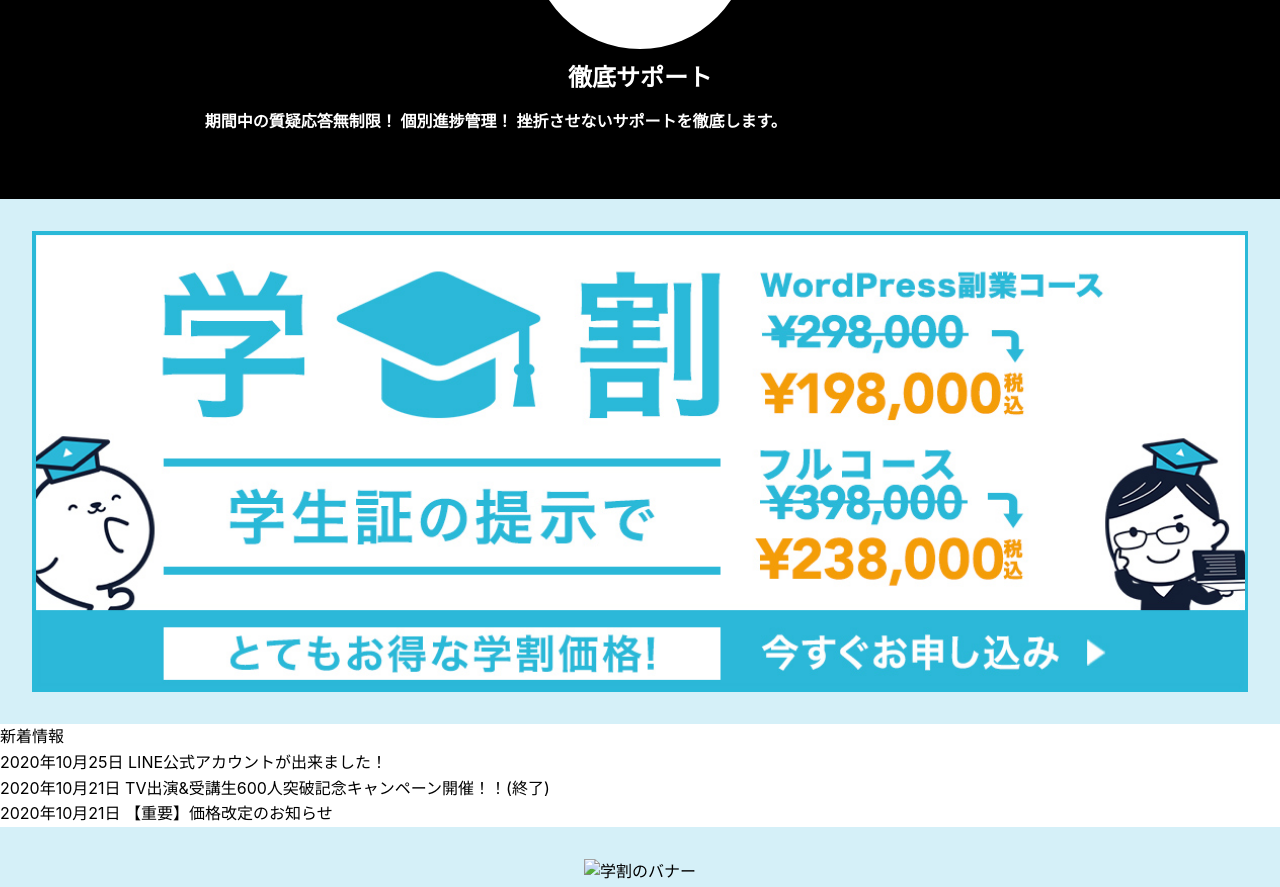
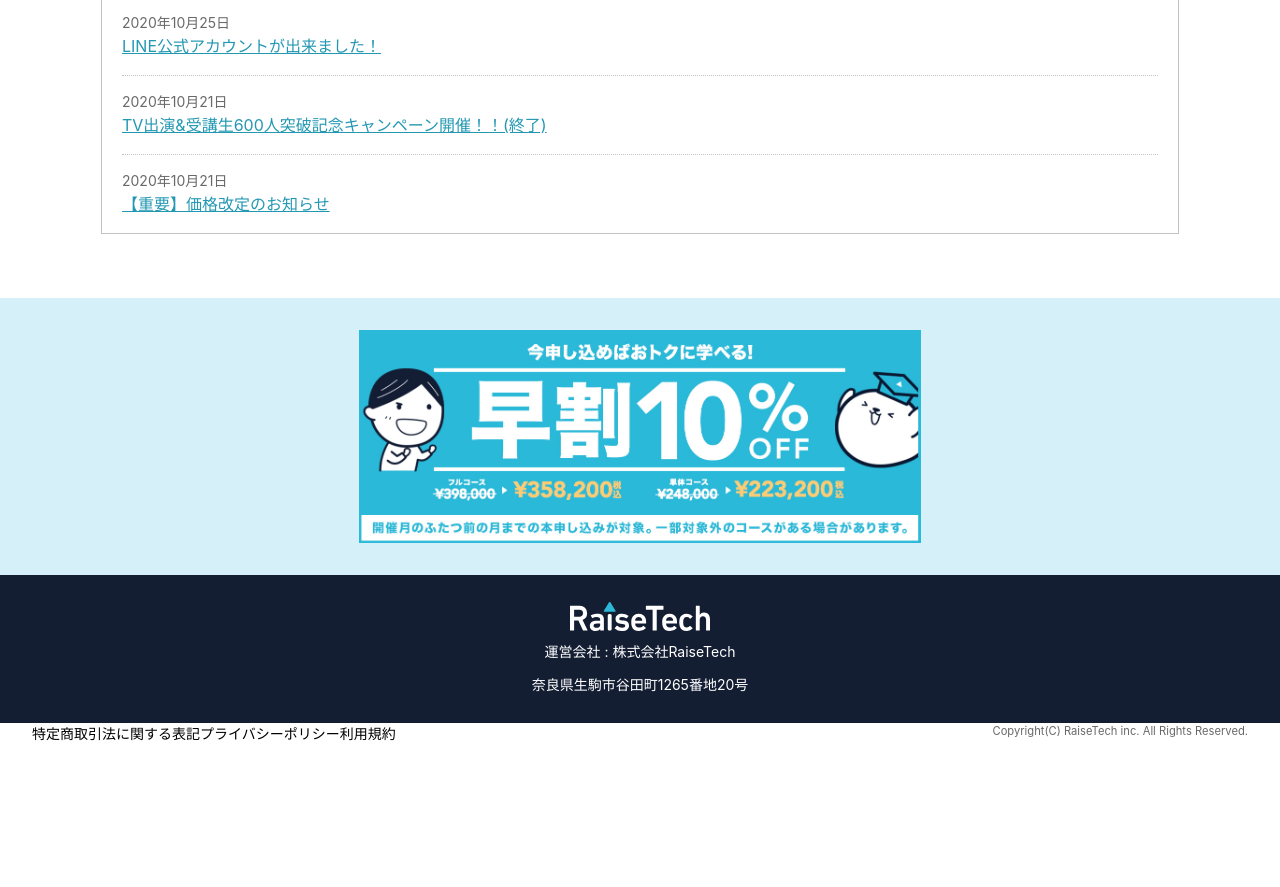
Before and after one commit to ayapis/ReiseTech_copy, a plain HTML site: page index.html in a window 1280 px wide. Shown: the part 1120-2007 px from the top of the page. After the commit the page ends 1866 px from the top, so only its background shows below. Drawn offline with Linux system fonts and the light colour scheme.

Commit message:
SP版の部分模写が完成して、レスポンシブ（SP→PC）対応に着手しました。 サービス部分、バナー部分、新着記事部分のレスポンシブが完了し、残りヘッダーとフッターです。

```diff
--- a/SCSS/foundation/_base.scss
+++ b/SCSS/foundation/_base.scss
@@ -4,10 +4,7 @@ html {
 
 body{
   font-size:1.6rem;
+  font-weight: 400;
   line-height:1.6;
   font-family: "Noto Sans JP",MyYuGothicM,YuGothic,-apple-system,BlinkMacSystemFont,"Hiragino kaku Gothic ProN",Meiryo,Verdana,arial,helvetica,sans-serif;
 }
-
-a {
-  display: inline-block;
-}
--- /dev/null
+++ b/SCSS/foundation/_mixin.scss
@@ -0,0 +1,7 @@
+@mixin breakpoint( $point ) {
+  @if $point == pc {
+    @media ( min-width: 768px ) {
+      @content ;
+    }
+  }
+}
--- a/SCSS/foundation/_variable.scss
+++ b/SCSS/foundation/_variable.scss
@@ -1,2 +1,4 @@
 $base-color: #2498B3;
 $banner-bg:#D5F0F8;
+$border-color: #C3C3C3;
+$text-color: #696969;
--- a/SCSS/layout/_footer.scss
+++ b/SCSS/layout/_footer.scss
@@ -0,0 +1,4 @@
+.l-footer {
+  width: 100%;
+  color: #fff;
+}
--- a/SCSS/layout/_header.scss
+++ b/SCSS/layout/_header.scss
@@ -1,4 +1,4 @@
-.l-mainHeader{
+.l-header{
 	background:#fff;
   width: 100%;
   height: 50px;
@@ -6,4 +6,7 @@
   top: 0;
   left: 0;
   z-index: 10;
+  @include breakpoint ( pc ) {
+    height: 70px;
+  }
 }
--- a/SCSS/object/component/_module.scss
+++ b/SCSS/object/component/_module.scss
@@ -1,7 +1,18 @@
+.c-wrap {
+  width: 95vw;
+  margin: auto;
+  max-width: 1078px;
+}
+
+
 .c-headerLogo {
   height: 30px;
   width: auto;
   margin: 10px;
+  @include breakpoint ( pc ) {
+    height: auto;
+    margin-left: 20px;
+  }
 }
 
 .c-top {
@@ -21,10 +32,28 @@
 }
 
 .c-service {
+  width: 100%;
   color: #fff;
   background: #000;
   padding: 64px 0px;
   text-align: center;
+}
+
+.c-serviceWrap {
+  @include breakpoint ( pc ) {
+    display: flex;
+    justify-content: space-around;
+  }
+}
+
+.c-serviceBox {
+  margin-bottom: 40px;
+  &:last-of-type {
+    margin-bottom: 0;
+  }
+  @include breakpoint ( pc ) {
+    width: 229px;
+  }
 }
 
 .c-serviceIcon {
@@ -50,21 +79,96 @@
   width: 68vw;
   line-height: 1.7;
   font-weight: 700;
-  margin: 0px auto 40px;
+  margin: auto;
   text-align: left;
-  &:last-of-type {
-    margin: auto;
+  @include breakpoint ( pc ) {
+    width: 100%;
   }
 }
 
 .c-pr {
   width: 100%;
   background: $banner-bg;
-  padding: 32px 0px;
+  text-align: center;
+  display: flex;
+  align-items: center;
+  justify-content: center;
+}
+
+.c-banner {
+  max-width: 562px;
+  margin: 32px 0px;
+}
+
+.c-news {
+  margin: 64px auto;
+  border: 1px solid $border-color;
+}
+
+.c-newsTitle {
+  font-size: 2.4rem;
+  font-weight: 600;
+  color: #fff;
+  background: $base-color;
+  padding: 5px;
   text-align: center;
 }
 
-.c-banner {
+.c-newsList {
+  padding: 0px 20px;
+}
+
+.c-newsListBox {
+  border-bottom: 1px dotted $border-color;
+  padding: 15px 0px;
+  &:last-of-type {
+    border-bottom: none;
+  }
+}
+
+.c-newsDate {
+  display: block;
+  font-size: 1.4rem;
+  color: $text-color;
+}
+
+.c-newsLink {
+  display: block;
+  color: $base-color;
+  a {
+    text-decoration: underline;
+  }
+}
+
+.c-footerMain {
+  text-align: center;
+  padding: 27px 0px;
+  background: #141E33;
+}
+
+.c-footerName{
+  font-size: 1.4rem;
+  margin-top: 10px;
+}
+
+.c-footeraddress {
+  font-size: 1.4rem;
+  margin-top: 10px;
+}
+
+.c-footerNavi {
   width: 95vw;
-  height: auto;
+  margin: auto;
+  color: #000;
+  font-size: 1.4rem;
+  display: flex;
+  justify-content: space-between;
+  ul {
+    display: flex;
+    flex-wrap: wrap;
+  }
+  small {
+    color: $text-color;
+    float: right;
+  }
 }
--- /dev/null
+++ b/SCSS/object/utility/_break.scss
@@ -0,0 +1,8 @@
+.break {
+    &::before {
+      @include breakpoint( pc ) {
+        content: "\A";
+        white-space: pre;
+      }
+    }
+  }
--- /dev/null
+++ b/SCSS/object/utility/_display.scss
@@ -0,0 +1,9 @@
+.u-forpc {
+  display: none;
+}
+
+@include breakpoint ( pc ) {
+  .u-forpc {
+    display: block;
+  }
+}
--- a/SCSS/style.scss
+++ b/SCSS/style.scss
@@ -1,9 +1,12 @@
 @import "foundation/_reset";
 @import "foundation/_base";
 @import "foundation/_variable";
+@import "foundation/_mixin";
 
 @import "object/component/_button";
 @import "object/component/_module";
+@import "object/utility/_break";
+@import "object/utility/_display";
 
 
 @import "layout/_footer";
--- a/index.html
+++ b/index.html
@@ -14,46 +14,56 @@
   </head>
 
   <body>
-    <header class="l-mainHeader">
-        <h1><a href="$"><img class="c-headerLogo" src="images/header-logo.svg"></a></h1>
+    <header class="l-header">
+      <div class="c-headerTitle">
+        <a href="$"><h1><img class="c-headerLogo" src="images/header-logo.svg"></h1><p class="u-forpc">あああああ<br>いいいい</p></a>
+      </div>
     </header>
     <div class="c-top">
       <p class="c-top__comment">はじめまして。RaiseTech（レイズテック）は<br>最速で「稼げる」エンジニアになるための、<br>実践的なWebエンジニアリングスクールです</p>
       <a class="c-button" href="$">マンガでわかるReiseTech</a>
     </div>
     <div class="c-service">
+      <div class="c-wrap c-serviceWrap">
+        <div class="c-serviceBox">
           <p class="c-serviceIcon"><i class="fas fa-dumbbell fa-6x fa-fw"></i></p>
           <p class="c-serviceTitle">現場主義</p>
           <p class="c-serviceText">「プログラム」だけでは稼げない！ 現場で求められる「技術」のみ教えます。</p>
+        </div>
+        <div class="c-serviceBox">
           <p class="c-serviceIcon"><i class="fas fa-user-check fa-6x fa-fw"></i></p>
           <p class="c-serviceTitle">現役講師</p>
           <p class="c-serviceText">「今、求められている技術」をリアルタイムに教えてくれる、現役の技術者だけが講師です。</p>
+        </div>
+        <div class="c-serviceBox">
           <p class="c-serviceIcon"><i class="fas fa-life-ring fa-6x fa-fw"></i></p>
           <p class="c-serviceTitle">徹底サポート</p>
           <p class="c-serviceText">期間中の質疑応答無制限！ 個別進捗管理！ 挫折させないサポートを徹底します。</p>
         </div>
+      </div>
+    </div>
     <div class="c-pr">
-      <a href="$"><img src="images/new-student-banner.jpg" alt="学割のバナー" class="c-banner"></a>
+      <a href="$"><img src="images/new-student-banner.jpg" alt="学割のバナー" class="c-wrap c-banner"></a>
     </div>
-    <section class="c-news">
-      <h2>新着情報</h2>
-      <ul class="c-news">
-        <li>
+    <section class="c-wrap c-news">
+      <h2 class="c-newsTitle">新着情報</h2>
+      <ul class="c-newsList">
+        <li class="c-newsListBox">
           <span class="c-newsDate">2020年10月25日</span>
-          <span class="c-newslink"><a href="$">LINE公式アカウントが出来ました！</a></span>
+          <span class="c-newsLink"><a href="$">LINE公式アカウントが出来ました！</a></span>
         </li>
-        <li>
+        <li class="c-newsListBox">
           <span class="c-newsDate">2020年10月21日</span>
-          <span class="c-newslink"><a href="$">TV出演&受講生600人突破記念キャンペーン開催！！(終了)</a></span>
+          <span class="c-newsLink"><a href="$">TV出演&受講生600人突破記念キャンペーン開催！！(終了)</a></span>
         </li>
-        <li>
+        <li class="c-newsListBox">
           <span class="c-newsDate">2020年10月21日</span>
-          <span class="c-newslink"><a href="$">【重要】価格改定のお知らせ</a></span>
+          <span class="c-newsLink"><a href="$">【重要】価格改定のお知らせ</a></span>
         </li>
       </ul>
     </section>
     <div class="c-pr">
-      <img src="%images/new-banner_template-05.jpg" alt="学割のバナー" class="banner">
+      <a href="$"><img src="images/new-banner_template-05.jpg" alt="早割のバナー" class="c-wrap c-banner"></a>
     </div>
     <footer class="l-footer">
       <div class="c-footerMain">
@@ -62,13 +72,13 @@
         <p class="c-footeraddress">奈良県生駒市谷田町1265番地20号</p>
       </div>
       <div class="c-footerNavi">
-        <ul class="">
+        <ul>
           <li><a href="$">特定商取引法に関する表記</a></li>
           <li><a href="$">プライバシーポリシー</a></li>
           <li><a href="$">利用規約</a></li>
         </ul>
+        <small>Copyright(C) RaiseTech inc. All Rights Reserved.</small>
       </div>
-      <small>Copyright(C) RaiseTech inc. All Rights Reserved.</small>
     </footer>
 
   </body>
```
Also changed, not shown: PC版進捗_201122.png (added), SP版進捗_201122.png (added), css/break.css (added), css/style.css, 2 other files. Lines whose indentation alone changed are shown as unchanged.
